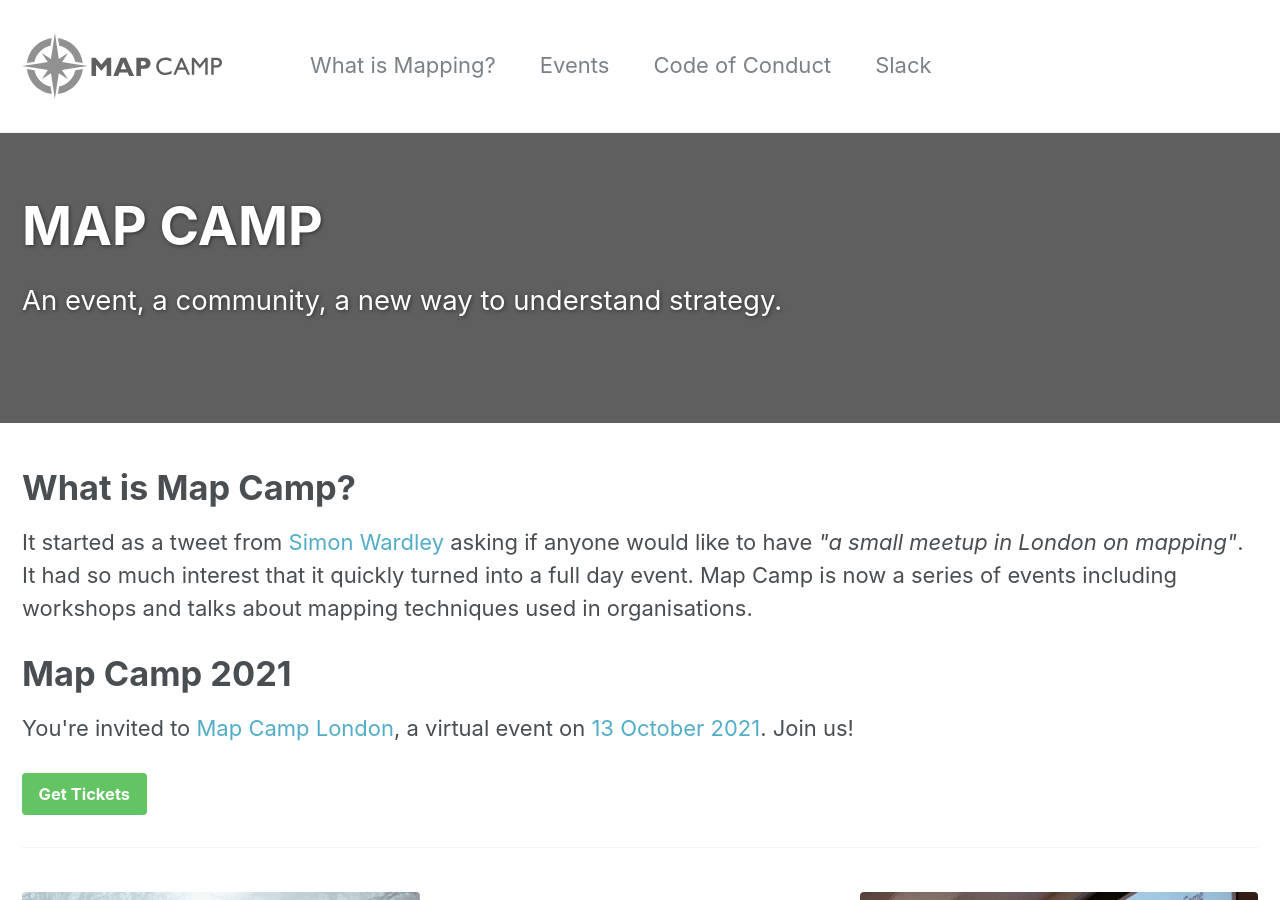
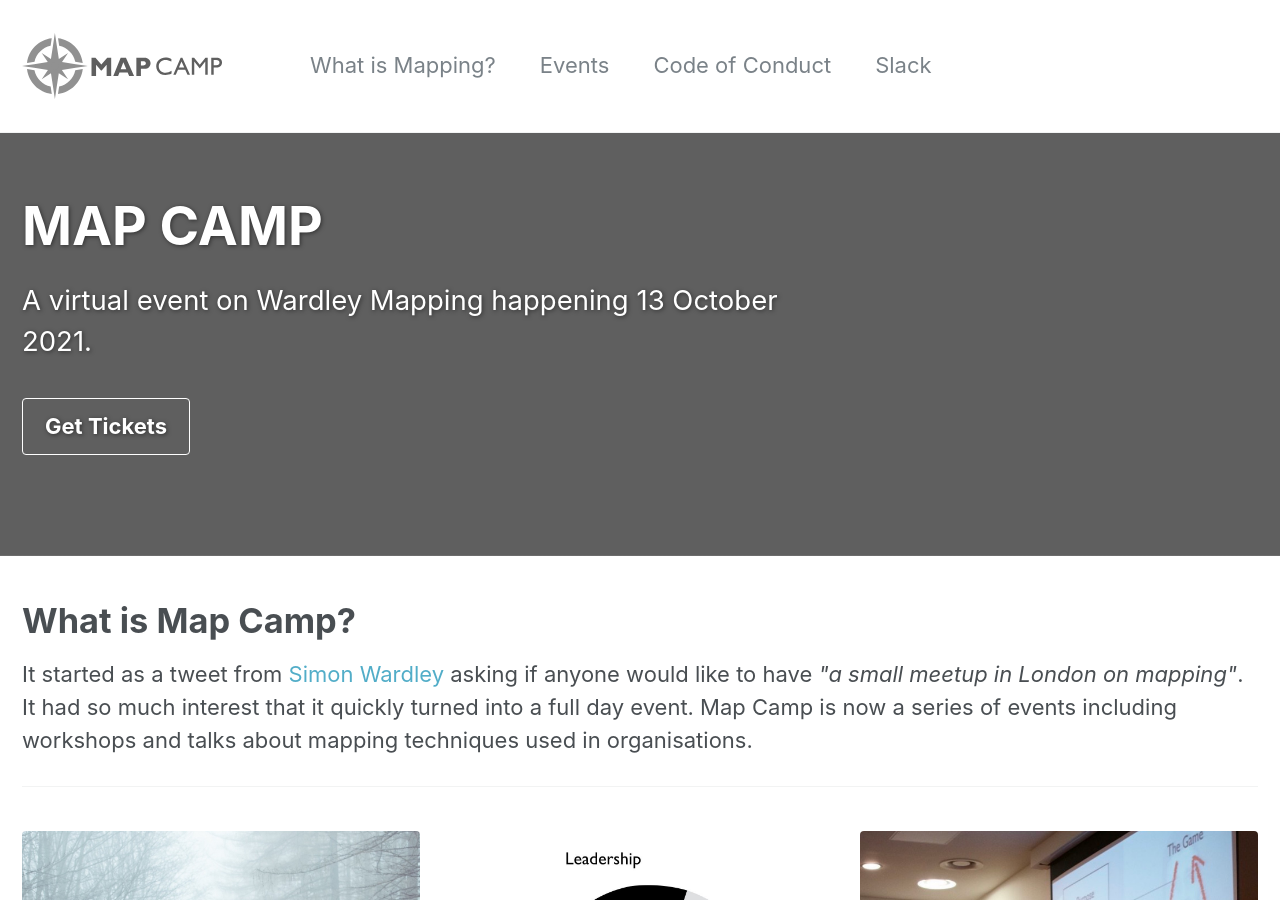
Before and after one commit to mapcampcommittee/mapcampcommittee.github.io, a Jekyll site: the page built from index.html, in a window 1280 px wide and 900 px high. Built offline with Jekyll 4.4.1, drawn with Linux system fonts in a browser that asks for light colours; the list of posts is cut into pages by our own code; comment, search, counter and statistics services are not loaded.

Commit message:
Clearly CTA Map Camp 2021

```diff
--- a/index.html
+++ b/index.html
@@ -8,11 +8,12 @@
 header:
   overlay_color: "#000"
   overlay_filter: "0.4"
-  #cta_label: "Register"
-  #cta_url: "_pages/registration/"
+  cta_label: "Get Tickets"
+  cta_url: "https://www.mapcamp.co.uk/"
   image: /assets/images/map-camp-card.png
   overlay_image: /assets/images/YellowstoneBackground.jpg
-excerpt: "An event, a community, a new way to understand strategy."
+excerpt: "A virtual event on Wardley Mapping happening 13 October 2021."
+#excerpt: "An event, a community, a new way to understand strategy."
 #excerpt: "5th October 2017, St John's Church"
 #excerpt: "Maps enable us to determine the why of action."
 #excerpt: "Orienteering, Strategy, Mapping... join us for MapCamp 2017"
@@ -49,12 +50,6 @@
   <p>It started as a tweet from <a target="_blank" href="https://twitter.com/swardley/status/827140829877850112">Simon Wardley</a> asking if anyone would like to have <em>"a small meetup in London on mapping"</em>. It had so much interest that it quickly turned into a full day event. Map Camp is now a series of events including workshops and talks about mapping techniques used in organisations.</p>
 </div>
 
-<div>
-  <h1>Map Camp 2021</h1>
-  <p>You're invited to <a target="_blank" href="https://www.mapcamp.co.uk/">Map Camp London</a>, a virtual event on <a target="_blank" href="https://www.mapcamp.co.uk/">13 October 2021</a>. Join us!</p>
-  <p><a class="btn btn--success" target="_blank" href="https://mapcamp.co.uk/">Get Tickets</a></p>
-</div>
-
 {% include feature_row id="intro" type="center" %}
 
 {% include feature_row %}
```
